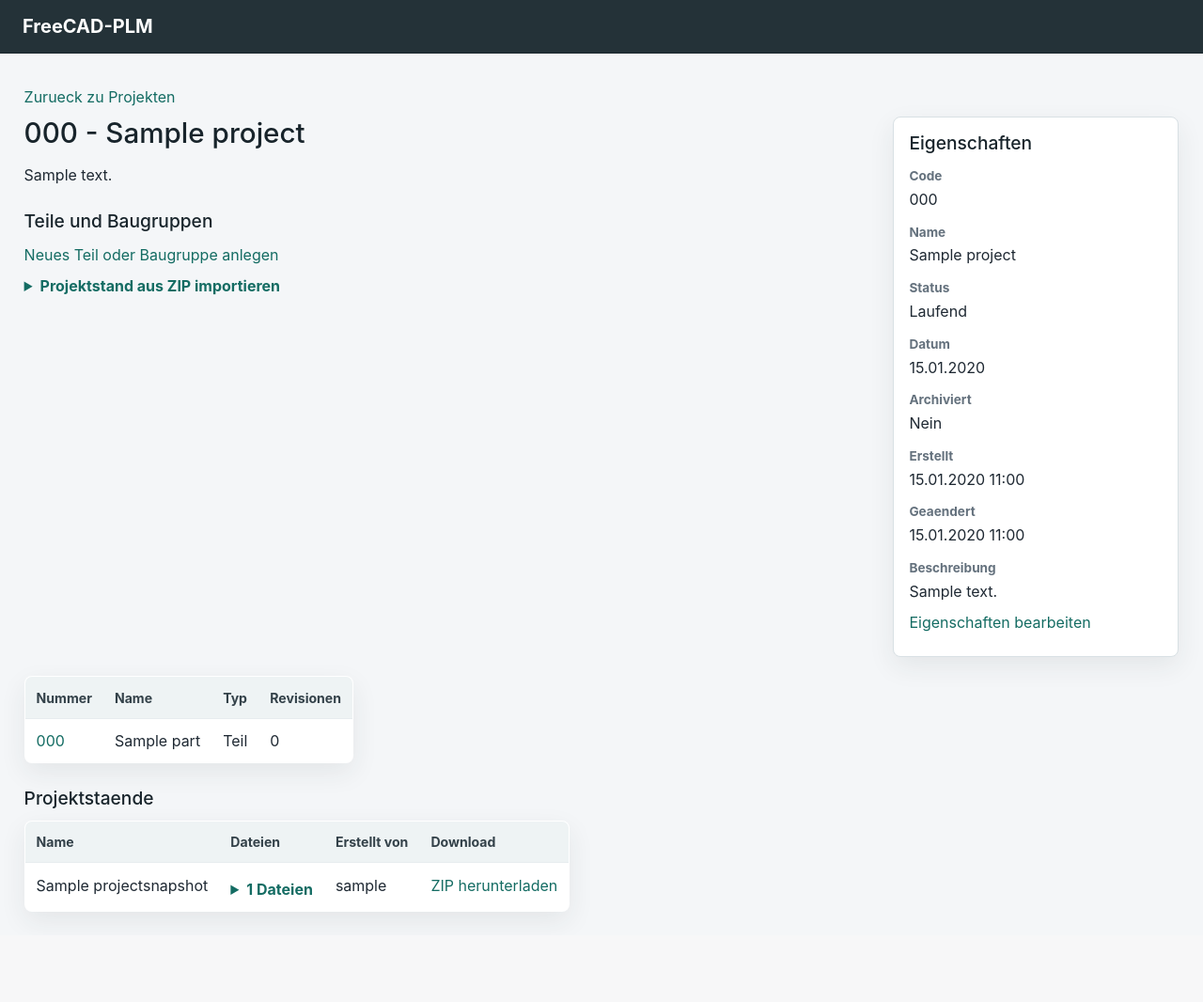
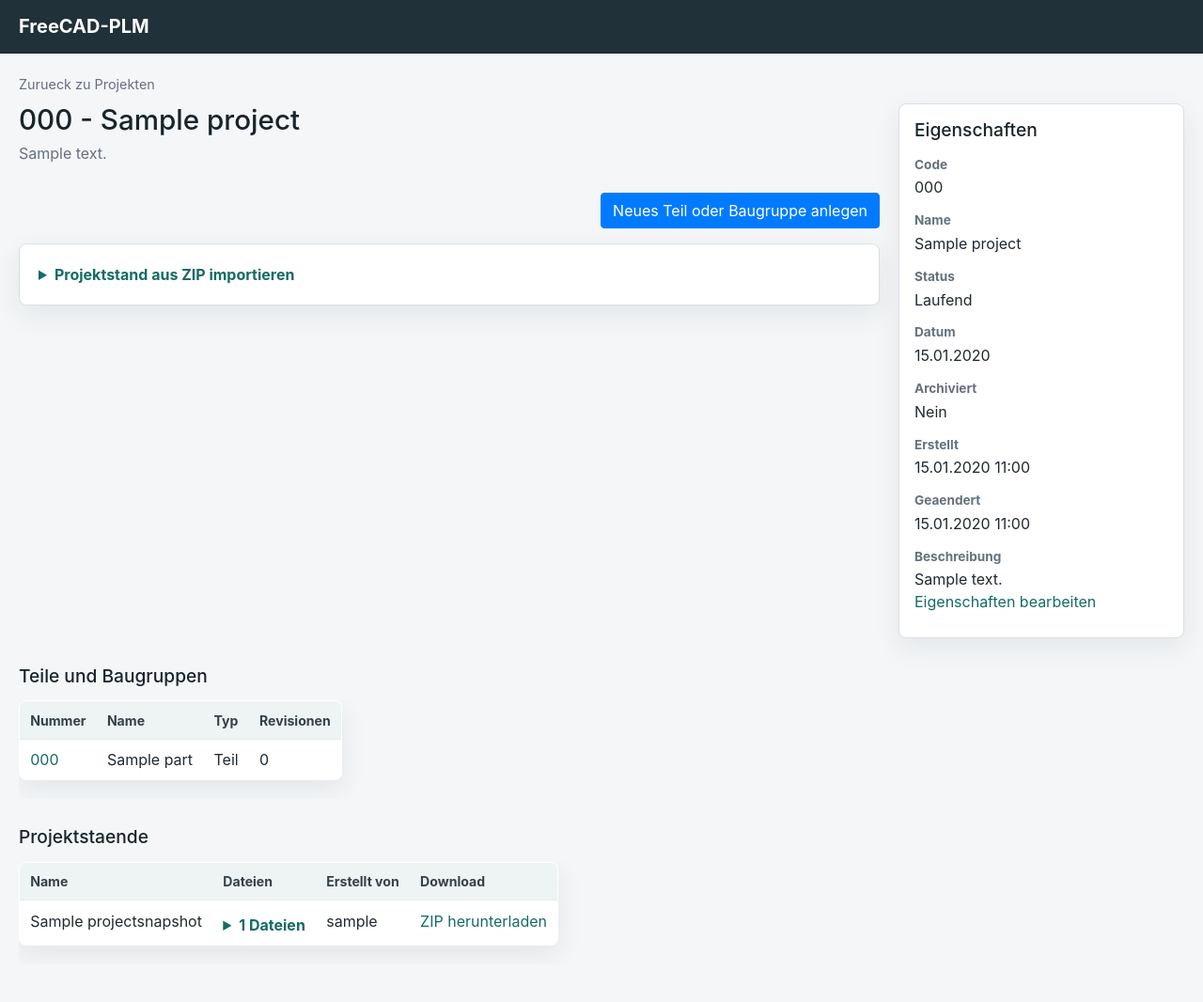
Before and after one commit to Schumbi/freecad-plm, a Django app: page /projects/1/ in a window 1280 px wide. Shown: the whole page at 94% size. Before the commit the page ends 978 px from the top, so only its background shows below. Run offline with Django 5.2, Linux system fonts and the light colour scheme; a user stored in the database is signed in; tables that the repository leaves empty hold one stand-in row (values such as "Sample post"); data that the repository does not hold is empty; some libraries are stand-ins or nearby versions.

Commit message:
Improve web UI rhythm and usability

```diff
--- a/plm/templates/plm/base.html
+++ b/plm/templates/plm/base.html
@@ -23,6 +23,11 @@
       --danger-soft: #f8e8e8;
       --shadow: 0 10px 28px rgba(32, 46, 54, 0.08);
       --radius: 8px;
+      --space-1: 0.35rem;
+      --space-2: 0.6rem;
+      --space-3: 0.9rem;
+      --space-4: 1.25rem;
+      --space-5: 1.8rem;
     }
     * {
       box-sizing: border-box;
@@ -32,14 +37,14 @@
       background: var(--page-bg);
     }
     header {
-      background: #243238;
-      border-bottom: 1px solid #1b282e;
+      background: #213139;
+      border-bottom: 1px solid #18272e;
       color: white;
     }
     header .navbar {
       min-height: 3.4rem;
-      padding-left: 1.5rem;
-      padding-right: 1.5rem;
+      padding-left: var(--space-4);
+      padding-right: var(--space-4);
     }
     header a,
     header .navbar-brand {
@@ -50,7 +55,7 @@
     main {
       margin: 0 auto;
       max-width: 1280px;
-      padding: 1.6rem;
+      padding: var(--space-4);
     }
     h1,
     h2,
@@ -61,18 +66,18 @@
     }
     h1 {
       font-size: 1.85rem;
-      margin: 0 0 0.9rem;
+      margin: 0;
     }
     h2 {
       font-size: 1.2rem;
-      margin: 1.6rem 0 0.75rem;
+      margin: var(--space-5) 0 var(--space-3);
     }
     h3,
     h4 {
       margin-bottom: 0.5rem;
     }
     p {
-      margin: 0.55rem 0;
+      margin: 0 0 var(--space-2);
     }
     a {
       color: var(--accent);
@@ -85,11 +90,12 @@
       box-shadow: var(--shadow);
       overflow: hidden;
       background: var(--surface);
+      margin-bottom: var(--space-4);
     }
     th,
     td {
       border-bottom: 1px solid var(--border-soft);
-      padding: 0.7rem 0.75rem;
+      padding: 0.58rem 0.7rem;
       text-align: left;
       vertical-align: top;
     }
@@ -239,14 +245,86 @@
       display: grid;
       gap: 1rem;
       grid-template-columns: repeat(auto-fit, minmax(260px, 1fr));
-      margin-bottom: 1.4rem;
+      margin-bottom: var(--space-4);
+    }
+    .page-header {
+      align-items: flex-start;
+      display: flex;
+      gap: var(--space-3);
+      justify-content: space-between;
+      margin-bottom: var(--space-4);
+    }
+    .page-header-main {
+      min-width: 0;
+    }
+    .page-header-actions {
+      display: flex;
+      flex-wrap: wrap;
+      gap: var(--space-2);
+      justify-content: flex-end;
+      margin-top: 0.1rem;
+    }
+    .back-link {
+      color: var(--muted);
+      display: inline-block;
+      font-size: 0.9rem;
+      margin-bottom: var(--space-2);
+    }
+    .lead-text,
+    .object-subtitle {
+      color: var(--muted);
+      margin-top: var(--space-1);
+      max-width: 60rem;
+    }
+    .section-header {
+      align-items: center;
+      display: flex;
+      gap: var(--space-3);
+      justify-content: space-between;
+      margin: var(--space-5) 0 var(--space-3);
+    }
+    .section-header h2 {
+      margin: 0;
+    }
+    .section-actions {
+      display: flex;
+      flex-wrap: wrap;
+      gap: var(--space-2);
+      justify-content: flex-end;
+    }
+    .panel {
+      background: var(--surface);
+      border: 1px solid var(--border);
+      border-radius: var(--radius);
+      box-shadow: var(--shadow);
+      margin-bottom: var(--space-4);
+      padding: var(--space-4);
+    }
+    .panel > :first-child {
+      margin-top: 0;
+    }
+    .panel > :last-child {
+      margin-bottom: 0;
+    }
+    .empty-state {
+      background: var(--surface);
+      border: 1px dashed var(--border);
+      border-radius: var(--radius);
+      color: var(--muted);
+      margin-bottom: var(--space-4);
+      padding: var(--space-4);
+    }
+    .table-wrap {
+      border-radius: var(--radius);
+      margin-bottom: var(--space-4);
+      overflow-x: auto;
     }
     .object-layout {
       align-items: stretch;
       display: grid;
-      gap: 1.25rem;
+      gap: var(--space-4);
       grid-template-columns: minmax(0, 1fr);
-      margin-bottom: 1.25rem;
+      margin-bottom: var(--space-4);
     }
     .object-main {
       min-width: 0;
--- a/plm/templates/plm/part_properties.html
+++ b/plm/templates/plm/part_properties.html
@@ -1,6 +1,8 @@
 {% extends "plm/base.html" %}
 
 {% block content %}
-  <p><a href="{% url 'plm:part_detail' part.id %}">Zurueck zu {{ part.number }}</a></p>
-  {% include "plm/includes/part_properties.html" %}
+  <a class="back-link" href="{% url 'plm:part_detail' part.id %}">Zurueck zu {{ part.number }}</a>
+  <div class="panel">
+    {% include "plm/includes/part_properties.html" %}
+  </div>
 {% endblock %}
--- a/plm/templates/plm/project_detail.html
+++ b/plm/templates/plm/project_detail.html
@@ -1,17 +1,22 @@
 {% extends "plm/base.html" %}
 
 {% block content %}
-  <p><a href="{% url 'plm:project_list' %}">Zurueck zu Projekten</a></p>
+  <a class="back-link" href="{% url 'plm:project_list' %}">Zurueck zu Projekten</a>
   <div class="object-layout">
     <div class="object-main">
+      <div class="page-header">
+        <div class="page-header-main">
           <h1>{{ project.code }} - {{ project.name }}</h1>
+          <p class="object-subtitle">{{ project.description }}</p>
+        </div>
+      </div>
       <p class="mobile-properties-link"><a href="{% url 'plm:project_properties' project.id %}">Eigenschaften anzeigen</a></p>
-      <p>{{ project.description }}</p>
 
-      <h2>Teile und Baugruppen</h2>
       {% if can_create_part %}
-        <p><a href="{% url 'plm:create_part' project.id %}">Neues Teil oder Baugruppe anlegen</a></p>
-        <details>
+        <div class="section-actions">
+          <a class="btn btn-primary" href="{% url 'plm:create_part' project.id %}">Neues Teil oder Baugruppe anlegen</a>
+        </div>
+        <details class="panel mt-3">
           <summary>Projektstand aus ZIP importieren</summary>
           <form method="post" action="{% url 'plm:upload_project_snapshot' project.id %}" enctype="multipart/form-data">
             {% csrf_token %}
@@ -32,7 +37,11 @@
     </aside>
   </div>
 
+  <div class="section-header">
+    <h2>Teile und Baugruppen</h2>
+  </div>
   {% if parts %}
+    <div class="table-wrap">
       <table>
         <thead>
           <tr>
@@ -53,12 +62,16 @@
           {% endfor %}
         </tbody>
       </table>
+    </div>
   {% else %}
-    <p>Noch keine Teile oder Baugruppen vorhanden.</p>
+    <div class="empty-state">Noch keine Teile oder Baugruppen vorhanden.</div>
   {% endif %}
 
+  <div class="section-header">
     <h2>Projektstaende</h2>
+  </div>
   {% if snapshots %}
+    <div class="table-wrap">
       <table>
         <thead>
           <tr>
@@ -90,7 +103,8 @@
           {% endfor %}
         </tbody>
       </table>
+    </div>
   {% else %}
-    <p>Noch keine Projektstaende vorhanden.</p>
+    <div class="empty-state">Noch keine Projektstaende vorhanden.</div>
   {% endif %}
 {% endblock %}
--- a/plm/templates/plm/project_properties.html
+++ b/plm/templates/plm/project_properties.html
@@ -1,6 +1,8 @@
 {% extends "plm/base.html" %}
 
 {% block content %}
-  <p><a href="{% url 'plm:project_detail' project.id %}">Zurueck zu {{ project.code }}</a></p>
-  {% include "plm/includes/project_properties.html" %}
+  <a class="back-link" href="{% url 'plm:project_detail' project.id %}">Zurueck zu {{ project.code }}</a>
+  <div class="panel">
+    {% include "plm/includes/project_properties.html" %}
+  </div>
 {% endblock %}
--- a/plm/templates/plm/revision_properties.html
+++ b/plm/templates/plm/revision_properties.html
@@ -1,6 +1,8 @@
 {% extends "plm/base.html" %}
 
 {% block content %}
-  <p><a href="{% url 'plm:part_detail' revision.part.id %}">Zurueck zu {{ revision.part.number }}</a></p>
-  {% include "plm/includes/revision_properties.html" %}
+  <a class="back-link" href="{% url 'plm:part_detail' revision.part.id %}">Zurueck zu {{ revision.part.number }}</a>
+  <div class="panel">
+    {% include "plm/includes/revision_properties.html" %}
+  </div>
 {% endblock %}
```
Also changed, not shown: other parts of plm/templates/plm/base.html (+25 -7 lines), plm/templates/plm/part_detail.html (+26 -16 lines), plm/templates/plm/part_form.html (+7 -2 lines), plm/templates/plm/project_form.html (+7 -3 lines), plm/templates/plm/project_list.html (+11 -2 lines), plm/templates/plm/revision_compare.html (+10 -3 lines), plm/templates/plm/revision_export_form.html (+7 -2 lines), plm/templates/plm/revision_upload_conflict.html (+8 -2 lines). Lines whose indentation alone changed are shown as unchanged.
